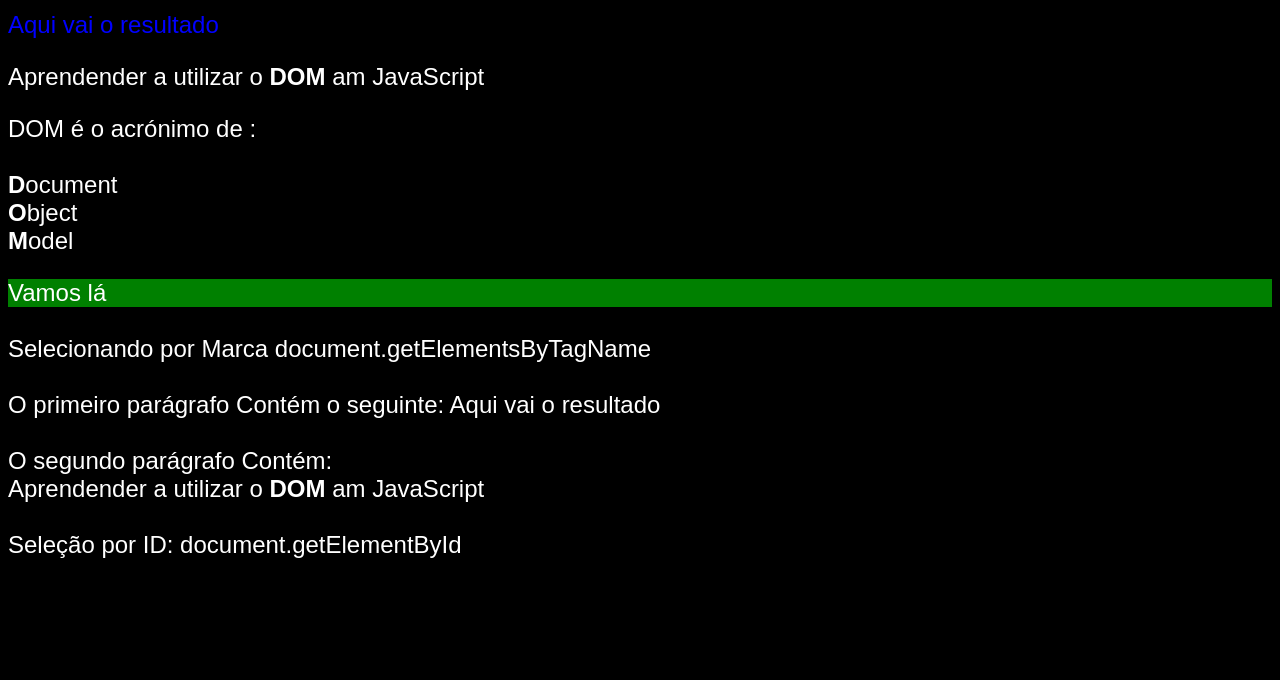
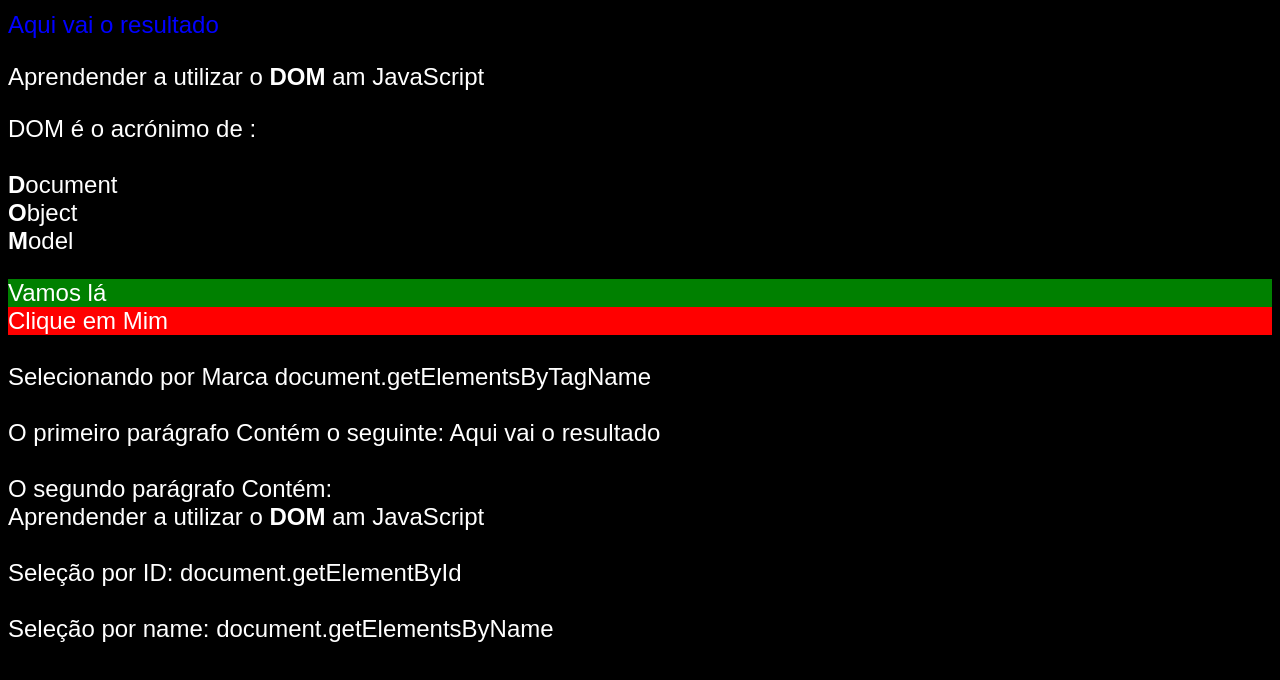
Before and after one commit to FilipeMGaspar/JavaScript, a plain HTML site: page aula09/ex005.html in a window 1280 px wide. Shown: the part 108-788 px from the top of the page. Drawn offline with Linux system fonts and the light colour scheme.

Commit message:
aula09 - getElementsByName

```diff
--- a/aula09/ex005.html
+++ b/aula09/ex005.html
@@ -17,6 +17,7 @@
     <p>Aprendender a utilizar o <strong>DOM</strong> am JavaScript</p>
     <p>DOM é o acrónimo de :<br><br><strong>D</strong>ocument<br><strong>O</strong>bject<br><strong>M</strong>odel<br></p>
     <div id="msg">Clique em mim</div>
+    <div name="msg1">JavaScript</div>
     <script>
         document.write('<br>Selecionando por Marca document.getElementsByTagName<br>');
         var p1 = window.document.getElementsByTagName('p')[0];
@@ -34,6 +35,17 @@
         var d = window.document.getElementById('msg');//selecionar a div através do ID
         d.style.background = "green";
         d.innerText = 'Vamos lá';
+
+
+        document.write('<br>Seleção por name: document.getElementsByName <br>');
+        var d1 = window.document.getElementsByName('msg1')[0];
+        d1.style.background='red';
+        d1.innerText='Clique em Mim';
+       //window.alert(d1.innerHTML);
+
+
+
+
     </script>
 </body>
 </html>
```
